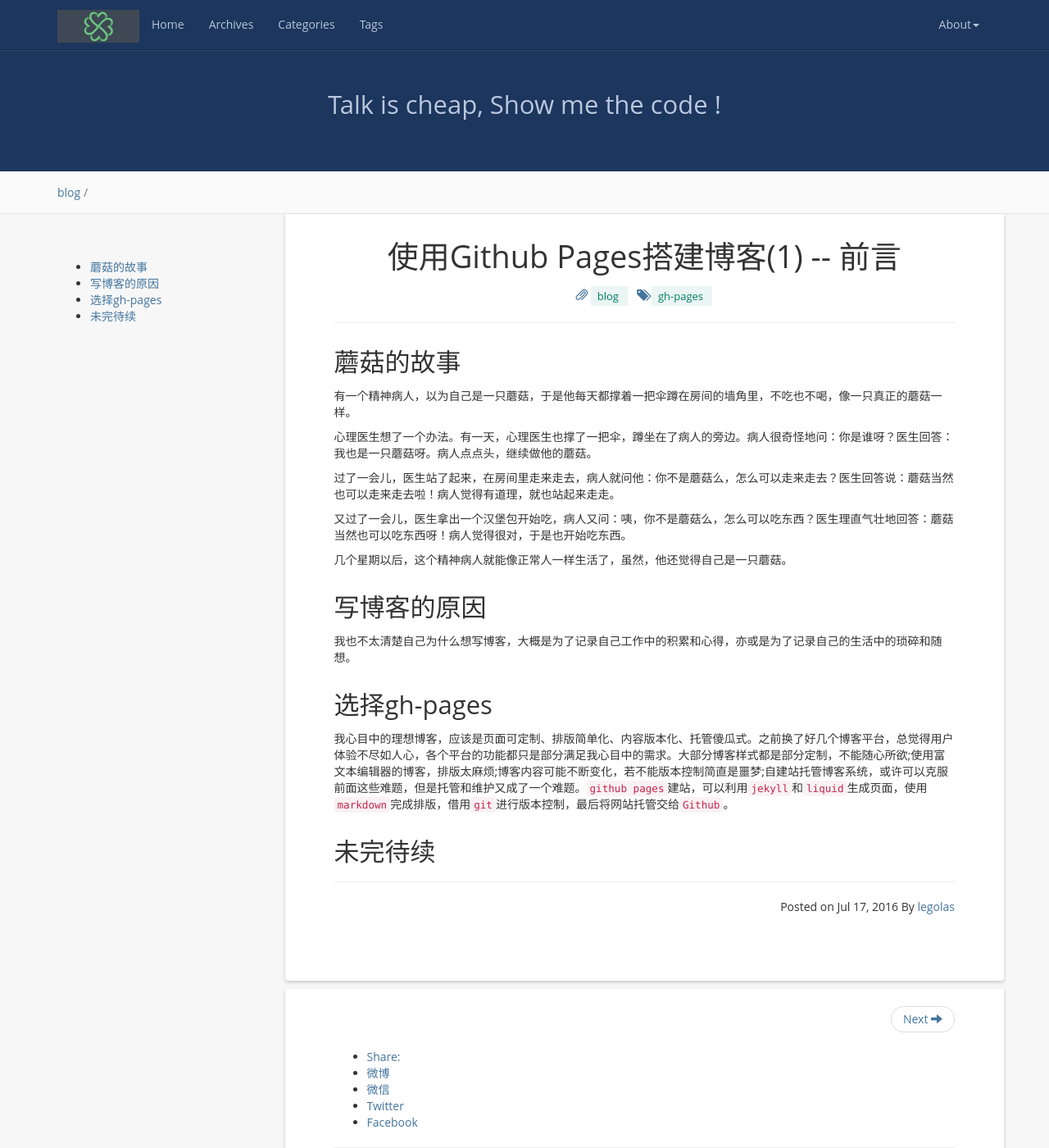
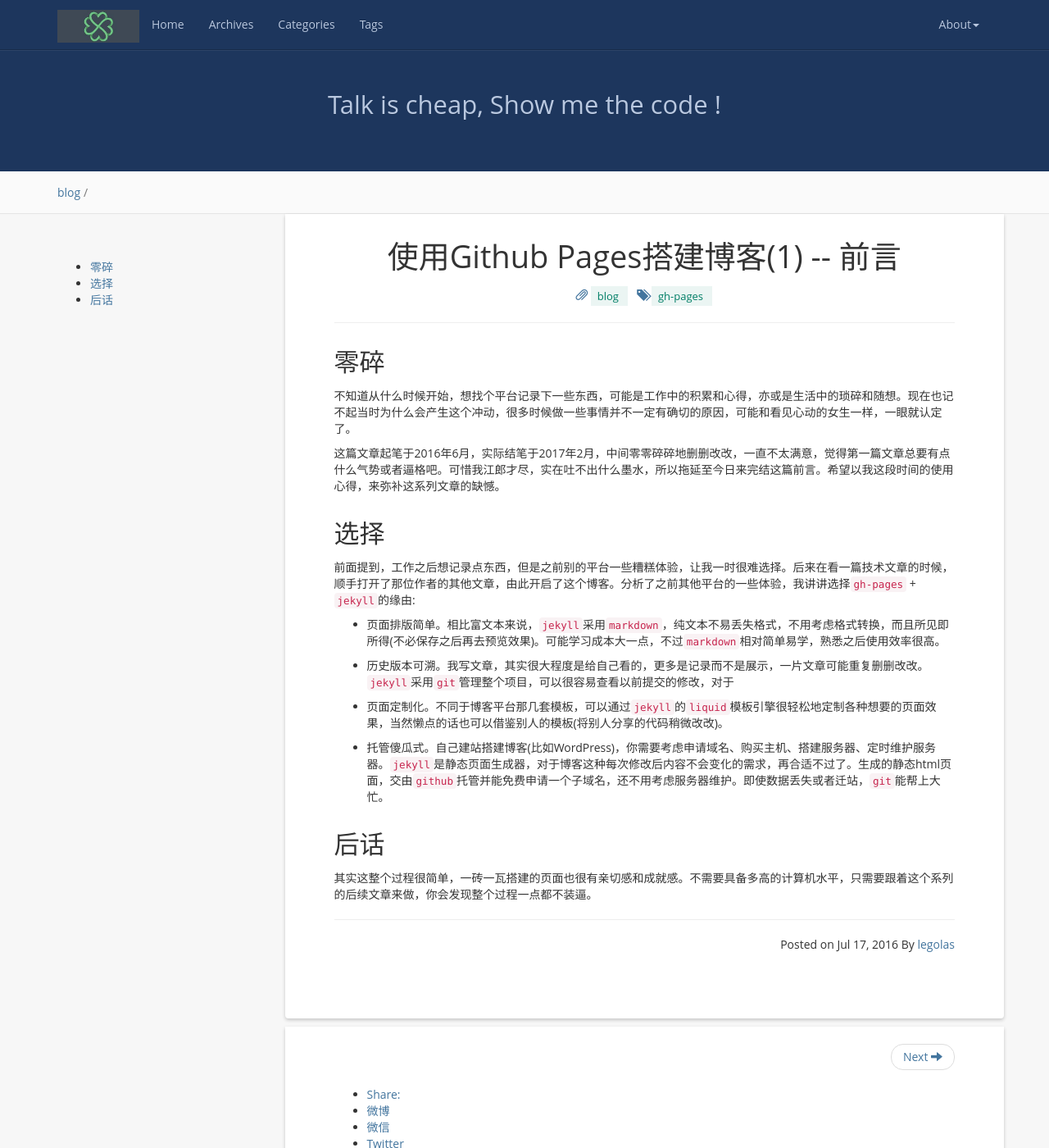
Before and after one commit to legolasNg/legolasNg.github.io, a Jekyll site: the page built from _posts/2016-07-18-blog-on-github-pages-1.md, in a window 1280 px wide and 1400 px high. Shown: the whole window at 82% size. Built offline with Jekyll 4.4.1, drawn with Linux system fonts in a browser that asks for light colours; nearby versions of some CDN libraries; comment, search, counter and statistics services are not loaded.

Commit message:
[add] post an article

```diff
--- a/_posts/2016-07-18-blog-on-github-pages-1.md
+++ b/_posts/2016-07-18-blog-on-github-pages-1.md
@@ -4,27 +4,27 @@ title:      "使用Github Pages搭建博客(1) -- 前言"
 date:       2016-07-18 01:00:00 +0800
 category:   "blog"
 tags:       "gh-pages"
-excerpt:    ""
+excerpt:    "不知道从什么时候开始，想找个平台记录下一些东西，可能是工作中的积累和心得，亦或是生活中的琐碎和随想。现在也记不起当时为什么会产生这个冲动，很多时候做一些事情并不一定有确切的原因，可能和看见心动的女生一样，一眼就认定了。"
 ---
 
-## 蘑菇的故事
+## 零碎
 
-有一个精神病人，以为自己是一只蘑菇，于是他每天都撑着一把伞蹲在房间的墙角里，不吃也不喝，像一只真正的蘑菇一样。
+不知道从什么时候开始，想找个平台记录下一些东西，可能是工作中的积累和心得，亦或是生活中的琐碎和随想。现在也记不起当时为什么会产生这个冲动，很多时候做一些事情并不一定有确切的原因，可能和看见心动的女生一样，一眼就认定了。
 
-心理医生想了一个办法。有一天，心理医生也撑了一把伞，蹲坐在了病人的旁边。病人很奇怪地问：你是谁呀？医生回答：我也是一只蘑菇呀。病人点点头，继续做他的蘑菇。
+这篇文章起笔于2016年6月，实际结笔于2017年2月，中间零零碎碎地删删改改，一直不太满意，觉得第一篇文章总要有点什么气势或者逼格吧。可惜我江郎才尽，实在吐不出什么墨水，所以拖延至今日来完结这篇前言。希望以我这段时间的使用心得，来弥补这系列文章的缺憾。
 
-过了一会儿，医生站了起来，在房间里走来走去，病人就问他：你不是蘑菇么，怎么可以走来走去？医生回答说：蘑菇当然也可以走来走去啦！病人觉得有道理，就也站起来走走。
+## 选择
 
-又过了一会儿，医生拿出一个汉堡包开始吃，病人又问：咦，你不是蘑菇么，怎么可以吃东西？医生理直气壮地回答：蘑菇当然也可以吃东西呀！病人觉得很对，于是也开始吃东西。
+前面提到，工作之后想记录点东西，但是之前别的平台一些糟糕体验，让我一时很难选择。后来在看一篇技术文章的时候，顺手打开了那位作者的其他文章，由此开启了这个博客。分析了之前其他平台的一些体验，我讲讲选择`gh-pages` + `jekyll`的缘由:
 
-几个星期以后，这个精神病人就能像正常人一样生活了，虽然，他还觉得自己是一只蘑菇。
+- 页面排版简单。相比富文本来说，`jekyll`采用`markdown`，纯文本不易丢失格式，不用考虑格式转换，而且所见即所得(不必保存之后再去预览效果)。可能学习成本大一点，不过`markdown`相对简单易学，熟悉之后使用效率很高。
 
-## 写博客的原因
+- 历史版本可溯。我写文章，其实很大程度是给自己看的，更多是记录而不是展示，一片文章可能重复删删改改。`jekyll`采用`git`管理整个项目，可以很容易查看以前提交的修改，对于
 
-我也不太清楚自己为什么想写博客，大概是为了记录自己工作中的积累和心得，亦或是为了记录自己的生活中的琐碎和随想。
+- 页面定制化。不同于博客平台那几套模板，可以通过`jekyll`的`liquid`模板引擎很轻松地定制各种想要的页面效果，当然懒点的话也可以借鉴别人的模板(将别人分享的代码稍微改改)。
 
-## 选择gh-pages
+- 托管傻瓜式。自己建站搭建博客(比如WordPress)，你需要考虑申请域名、购买主机、搭建服务器、定时维护服务器。`jekyll`是静态页面生成器，对于博客这种每次修改后内容不会变化的需求，再合适不过了。生成的静态html页面，交由`github`托管并能免费申请一个子域名，还不用考虑服务器维护。即使数据丢失或者迁站，`git`能帮上大忙。
 
-我心目中的理想博客，应该是页面可定制、排版简单化、内容版本化、托管傻瓜式。之前换了好几个博客平台，总觉得用户体验不尽如人心，各个平台的功能都只是部分满足我心目中的需求。大部分博客样式都是部分定制，不能随心所欲;使用富文本编辑器的博客，排版太麻烦;博客内容可能不断变化，若不能版本控制简直是噩梦;自建站托管博客系统，或许可以克服前面这些难题，但是托管和维护又成了一个难题。`github pages`建站，可以利用`jekyll`和`liquid`生成页面，使用`markdown`完成排版，借用`git`进行版本控制，最后将网站托管交给`Github`。
+## 后话
 
-## 未完待续
+其实这整个过程很简单，一砖一瓦搭建的页面也很有亲切感和成就感。不需要具备多高的计算机水平，只需要跟着这个系列的后续文章来做，你会发现整个过程一点都不装逼。
```
Also changed, not shown: _posts/2017-02-24-the-demented-and-mushroom.md (added, +18 -0 lines).
